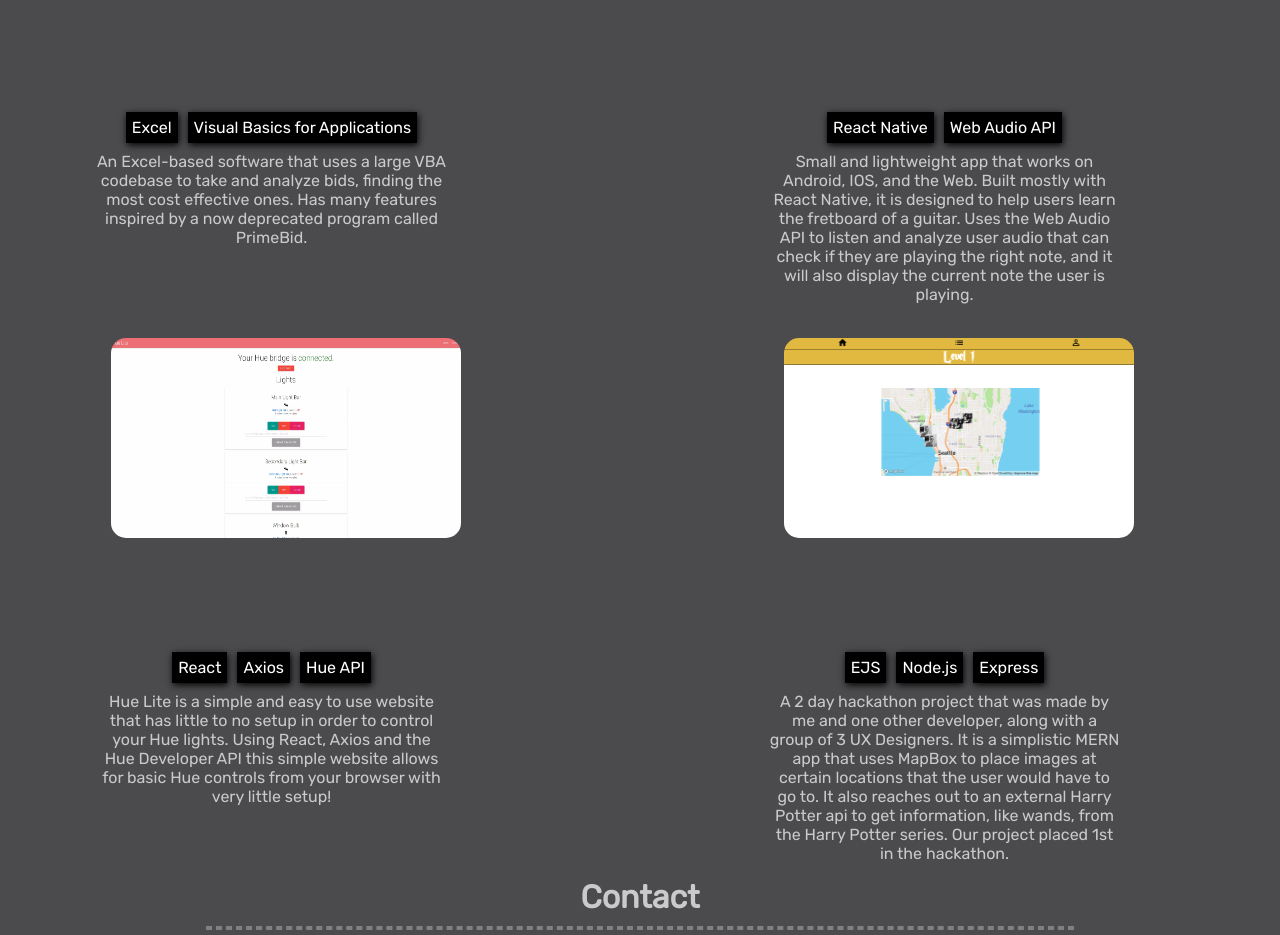
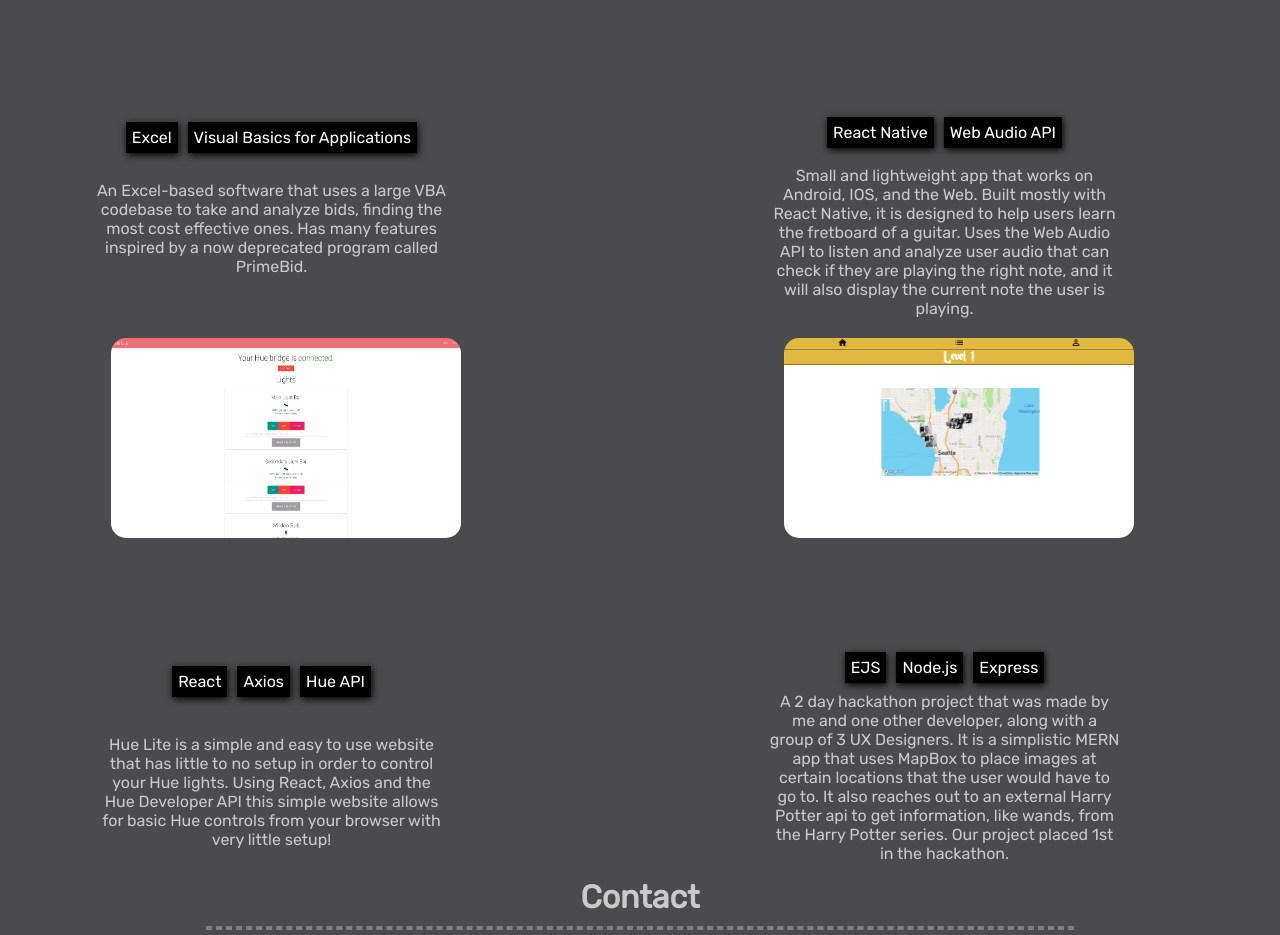
Before and after one commit to Brandon205/Portfolio, a React (Create React App) app: page / in a window 1280 px wide. Shown: the part 1537-2472 px from the top of the page. Built offline with nearby package versions, Linux system fonts and the light colour scheme; the HTML template or start-up script is replaced by a standard one.

Commit message:
CSS Spacing work

```diff
--- a/src/App.css
+++ b/src/App.css
@@ -208,12 +208,10 @@ picture {
 }
 
 .project-container {
-  /* max-width: 90vw; */
   background-color: transparent;
-  /* margin: 0 auto; */
   display: grid;
   min-height: 800px;
-  grid-template-rows: 230px 1.2fr 230px 1.2fr 230px 1.2fr 230px 1fr;
+  grid-template-rows: 230px 1fr 230px 1fr 230px 1fr 230px 1fr;
   grid-template-areas:
     "img1"
     "desc1"
@@ -293,18 +291,30 @@ picture {
 
 .project1-description {
   grid-area: desc1;
+  display: flex;
+  flex-direction: column;
+  justify-content: space-around;
 }
 
 .project2-description {
   grid-area: desc2;
+  display: flex;
+  flex-direction: column;
+  justify-content: space-around;
 }
 
 .project3-description {
   grid-area: desc3;
+  display: flex;
+  flex-direction: column;
+  justify-content: space-around;
 }
 
 .project4-description {
   grid-area: desc4;
+  display: flex;
+  flex-direction: column;
+  justify-content: space-around;
 }
 
 .button {
```
Also changed, not shown: 1 other file (tests, documents, lock files or other folders).
